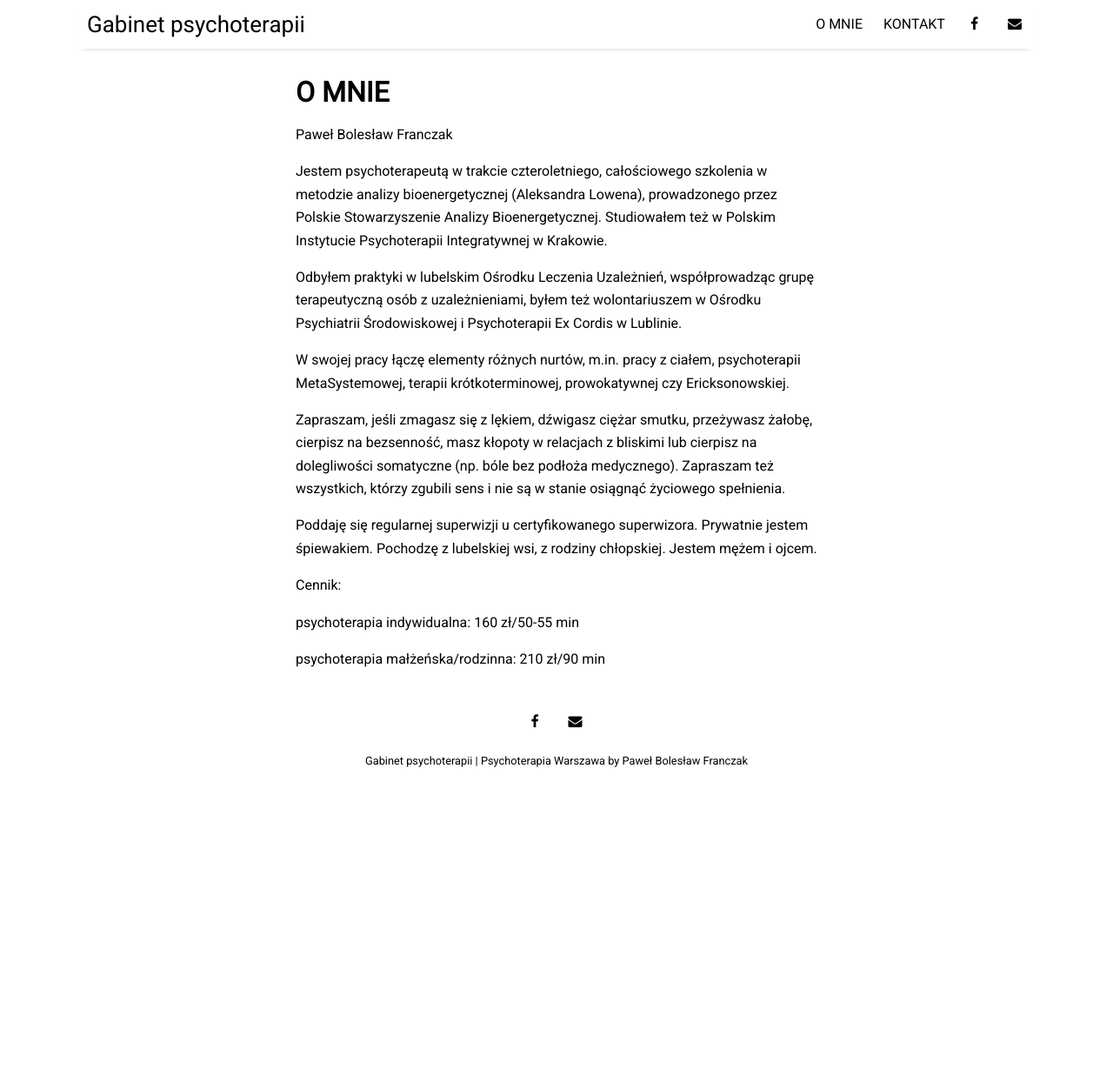
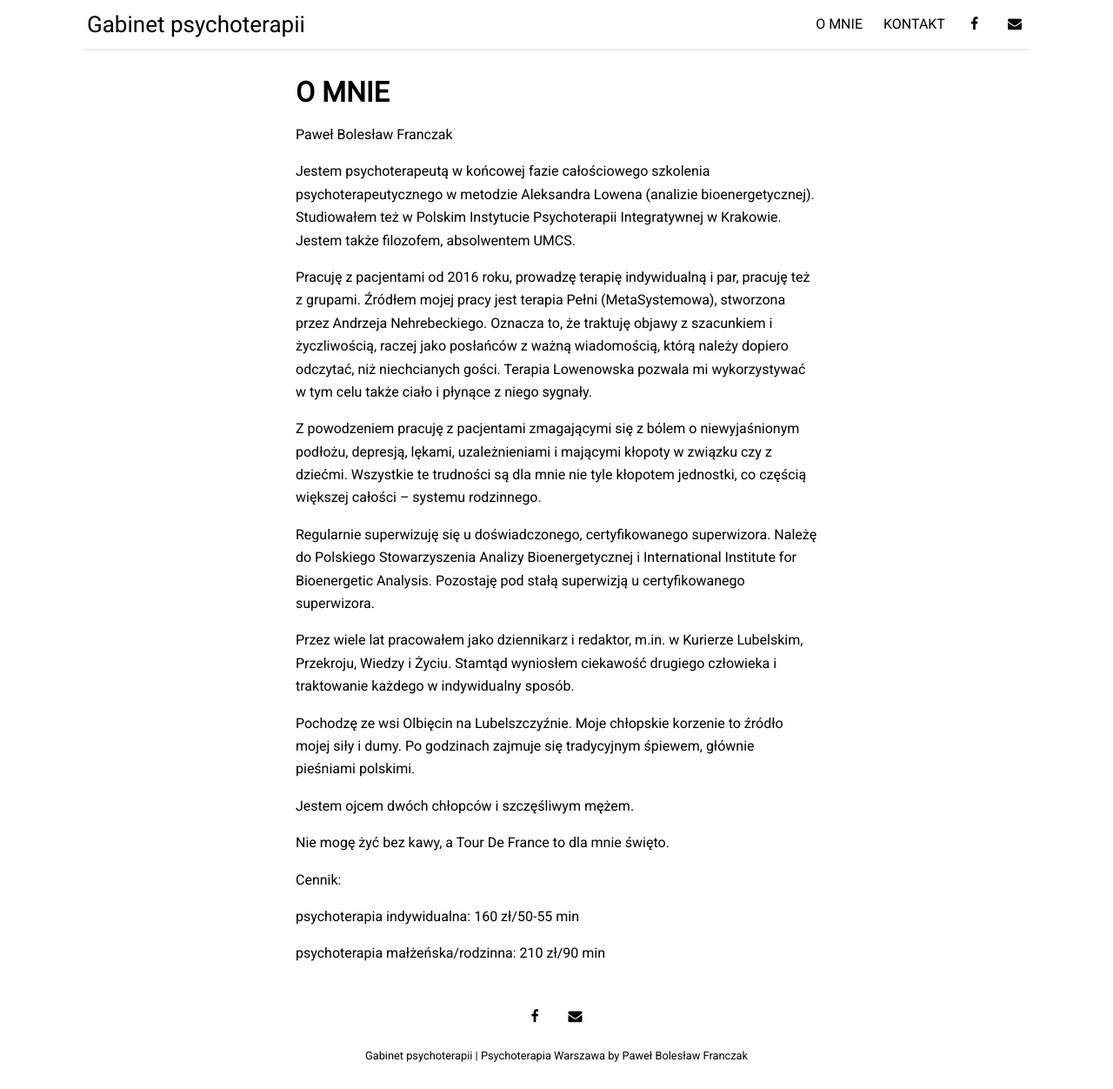
Before and after one commit to kmmolska/kmmolska.github.io, a Jekyll site: the page built from pages/about.md, in a window 1280 px wide and 1252 px high. Shown: the whole window at 87% size. Built offline with Jekyll 4.4.1, drawn with Linux system fonts in a browser that asks for light colours; nearby versions of some CDN libraries.

Commit message:
Update about.md

```diff
--- a/pages/about.md
+++ b/pages/about.md
@@ -5,15 +5,22 @@ title: O MNIE
 
 Paweł Bolesław Franczak
 
-Jestem psychoterapeutą w trakcie czteroletniego, całościowego szkolenia w metodzie analizy bioenergetycznej (Aleksandra Lowena), prowadzonego przez Polskie Stowarzyszenie Analizy Bioenergetycznej. Studiowałem też w Polskim Instytucie Psychoterapii Integratywnej w Krakowie.
+Jestem psychoterapeutą w końcowej fazie całościowego szkolenia psychoterapeutycznego w metodzie Aleksandra Lowena (analizie bioenergetycznej). Studiowałem też w Polskim Instytucie Psychoterapii Integratywnej w Krakowie. Jestem także filozofem, absolwentem UMCS.
 
-Odbyłem praktyki w lubelskim Ośrodku Leczenia Uzależnień, współprowadząc grupę terapeutyczną osób z uzależnieniami, byłem też wolontariuszem w Ośrodku Psychiatrii Środowiskowej i Psychoterapii Ex Cordis w Lublinie.
+Pracuję z pacjentami od 2016 roku, prowadzę terapię indywidualną i par, pracuję też z grupami. Źródłem mojej pracy jest terapia Pełni (MetaSystemowa), stworzona przez Andrzeja Nehrebeckiego. Oznacza to, że traktuję objawy z szacunkiem i życzliwością, raczej jako posłańców z ważną wiadomością, którą należy dopiero odczytać, niż niechcianych gości. Terapia Lowenowska pozwala mi wykorzystywać w tym celu także ciało i płynące z niego sygnały.
 
-W swojej pracy łączę elementy różnych nurtów, m.in. pracy z ciałem, psychoterapii MetaSystemowej, terapii krótkoterminowej, prowokatywnej czy Ericksonowskiej.
+Z powodzeniem pracuję z pacjentami zmagającymi się z bólem o niewyjaśnionym podłożu, depresją, lękami, uzależnieniami i mającymi kłopoty w związku czy z dziećmi. Wszystkie te trudności są dla mnie nie tyle kłopotem jednostki, co częścią większej całości – systemu rodzinnego.
 
-Zapraszam, jeśli zmagasz się z lękiem, dźwigasz ciężar smutku, przeżywasz żałobę, cierpisz na bezsenność, masz kłopoty w relacjach z bliskimi lub cierpisz na dolegliwości somatyczne (np. bóle bez podłoża medycznego). Zapraszam też wszystkich, którzy zgubili sens i nie są w stanie osiągnąć życiowego spełnienia.
+Regularnie superwizuję się u doświadczonego, certyfikowanego superwizora. Należę do Polskiego Stowarzyszenia Analizy Bioenergetycznej i International Institute for Bioenergetic Analysis. Pozostaję pod stałą superwizją u certyfikowanego superwizora.
 
-Poddaję się regularnej superwizji u certyfikowanego superwizora. Prywatnie jestem śpiewakiem. Pochodzę z lubelskiej wsi, z rodziny chłopskiej. Jestem mężem i ojcem.
+Przez wiele lat pracowałem jako dziennikarz i redaktor, m.in. w Kurierze Lubelskim, Przekroju, Wiedzy i Życiu. Stamtąd wyniosłem ciekawość drugiego człowieka i traktowanie każdego w indywidualny sposób.
+
+Pochodzę ze wsi Olbięcin na Lubelszczyźnie. Moje chłopskie korzenie to źródło mojej siły i dumy. Po godzinach zajmuje się tradycyjnym śpiewem, głównie pieśniami polskimi.
+
+Jestem ojcem dwóch chłopców i szczęśliwym mężem.
+
+Nie mogę żyć bez kawy, a Tour De France to dla mnie święto.
+
 
 
 Cennik:
```
